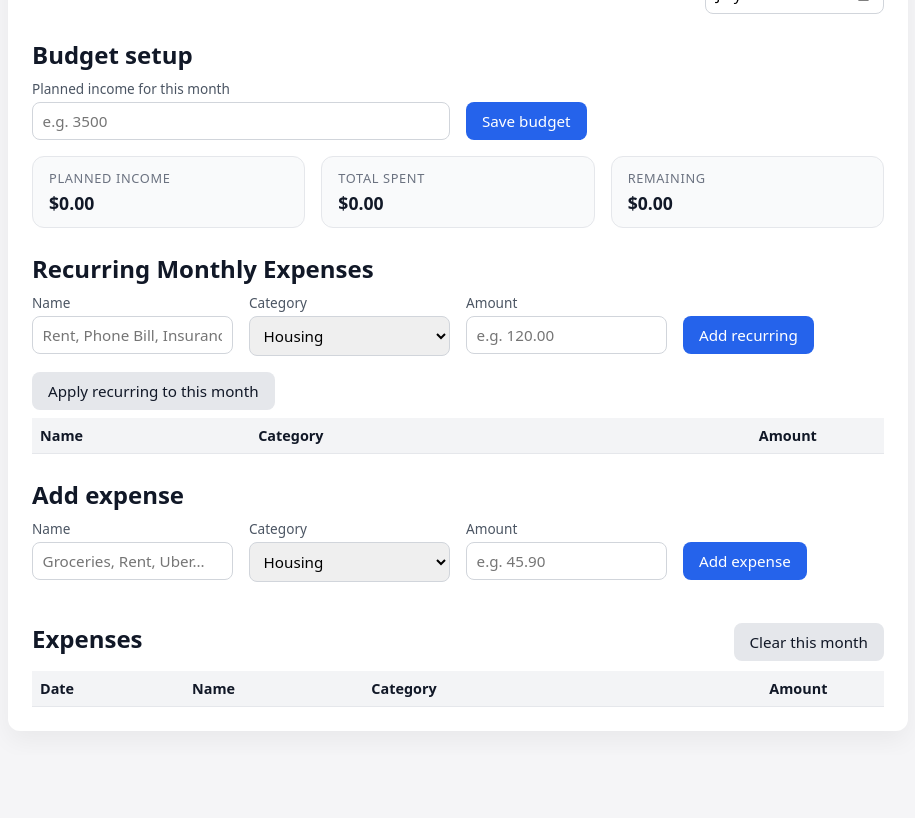
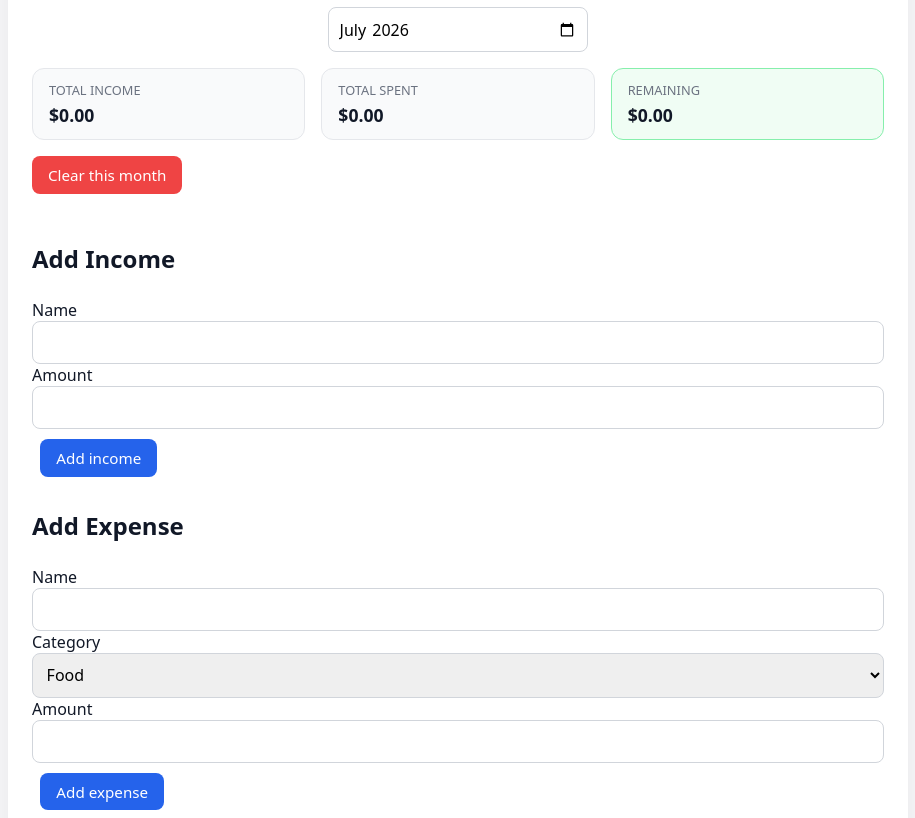
Before and after one commit to kay-rensch/kaylies-budget, a plain HTML site: page index.html in a window 1280 px wide. Shown: the part 137-955 px from the top of the page, without its empty margins (182-1097 px from the left). Before the commit the page ends 892 px from the top, so only its background shows below. Drawn offline with Linux system fonts and the light colour scheme; no server answers.

Commit message:
Update index.html

```diff
--- a/index.html
+++ b/index.html
@@ -2,71 +2,156 @@
 <html lang="en">
 <head>
   <meta charset="UTF-8" />
-  <title>Kaylie's Monthly Budget Tracker</title>
+  <title>Kaylie's Budget</title>
   <meta name="viewport" content="width=device-width, initial-scale=1" />
   <style>
     * { box-sizing: border-box; font-family: system-ui, -apple-system, BlinkMacSystemFont, "Segoe UI", sans-serif; }
     body { margin: 0; padding: 1.5rem; background: #f5f5f7; color: #111827; }
-    h1 { margin-bottom: 0.25rem; }
-    h2 { margin-top: 1.5rem; margin-bottom: 0.5rem; }
-    .container { max-width: 900px; margin: 0 auto; background: #ffffff; padding: 1.5rem; border-radius: 0.75rem; box-shadow: 0 10px 25px rgba(0,0,0,0.05); }
-    .row { display: flex; flex-wrap: wrap; gap: 1rem; margin-bottom: 1rem; }
-    .row > div { flex: 1 1 200px; }
-    label { display: block; font-size: 0.85rem; margin-bottom: 0.25rem; color: #4b5563; }
-    input, select { width: 100%; padding: 0.5rem 0.6rem; border-radius: 0.5rem; border: 1px solid #d1d5db; font-size: 0.95rem; }
-    input:focus, select:focus { outline: none; border-color: #2563eb; box-shadow: 0 0 0 1px #2563eb33; }
-    button { border: none; border-radius: 0.5rem; padding: 0.55rem 1rem; font-size: 0.95rem; cursor: pointer; }
-    .btn-primary { background: #2563eb; color: #ffffff; }
-    .btn-secondary { background: #e5e7eb; color: #111827; }
-    .btn-danger { background: #ef4444; color: #ffffff; }
-    .summary { display: flex; flex-wrap: wrap; gap: 1rem; margin: 1rem 0; }
-    .card { flex: 1 1 150px; background: #f9fafb; border-radius: 0.75rem; padding: 0.75rem 1rem; border: 1px solid #e5e7eb; }
-    .card-title { font-size: 0.8rem; text-transform: uppercase; letter-spacing: 0.05em; color: #6b7280; margin-bottom: 0.25rem; }
-    .card-value { font-size: 1.1rem; font-weight: 600; }
-    .card.good { border-color: #22c55e33; background: #ecfdf3; }
-    .card.bad { border-color: #ef444433; background: #fef2f2; }
+
+    h1 {
+      text-align: center;
+      font-size: 1.8rem;
+      font-weight: 700;
+      margin-bottom: 0.25rem;
+    }
+
+    .month-title {
+      text-align: center;
+      font-size: 0.8rem;
+      text-transform: uppercase;
+      letter-spacing: 0.05em;
+      color: #6b7280;
+      margin-top: 1rem;
+      margin-bottom: 0.25rem;
+    }
+
+    .section-spaced {
+      margin-top: 2rem;
+      margin-bottom: 1.5rem;
+    }
+
+    /* NEW: move buttons down slightly */
+    .move-down {
+      margin-top: 0.6rem;
+    }
+
+    .container {
+      max-width: 900px;
+      margin: 0 auto;
+      background: #ffffff;
+      padding: 1.5rem;
+      border-radius: 0.75rem;
+      box-shadow: 0 10px 25px rgba(0,0,0,0.05);
+    }
+
+    input, select {
+      width: 100%;
+      padding: 0.6rem;
+      border-radius: 0.5rem;
+      border: 1px solid #d1d5db;
+      font-size: 1rem;
+    }
+
+    #monthSelect {
+      width: 260px;
+      margin: 0 auto;
+      display: block;
+    }
+
+    button {
+      border: none;
+      border-radius: 0.5rem;
+      padding: 0.55rem 1rem;
+      font-size: 0.95rem;
+      cursor: pointer;
+    }
+
+    .btn-primary { background: #2563eb; color: #fff; }
+    .btn-danger { background: #ef4444; color: #fff; }
+
+    .summary {
+      display: flex;
+      gap: 1rem;
+      margin: 1rem 0;
+      flex-wrap: wrap;
+    }
+
+    .card {
+      flex: 1 1 150px;
+      background: #f9fafb;
+      border-radius: 0.75rem;
+      padding: 0.75rem 1rem;
+      border: 1px solid #e5e7eb;
+    }
+
+    .card-title {
+      font-size: 0.8rem;
+      text-transform: uppercase;
+      color: #6b7280;
+      margin-bottom: 0.25rem;
+    }
+
+    .card-value {
+      font-size: 1.1rem;
+      font-weight: 600;
+    }
+
+    #remainingCard {
+      background: #f0fdf4;
+      border-color: #86efac;
+    }
+
     table { width: 100%; border-collapse: collapse; margin-top: 0.5rem; }
-    th, td { padding: 0.5rem; font-size: 0.9rem; border-bottom: 1px solid #e5e7eb; text-align: left; }
+    th, td { padding: 0.5rem; border-bottom: 1px solid #e5e7eb; }
     th { background: #f3f4f6; font-weight: 600; }
-    tr:nth-child(even) td { background: #f9fafb; }
     .right { text-align: right; }
-    .category-pill { display: inline-block; padding: 0.15rem 0.5rem; border-radius: 999px; font-size: 0.75rem; background: #e5e7eb; color: #374151; }
-    .header-row { display: flex; justify-content: space-between; align-items: baseline; gap: 1rem; flex-wrap: wrap; }
-    .small { font-size: 0.8rem; color: #6b7280; }
+
+    .category-pill {
+      padding: 0.15rem 0.5rem;
+      border-radius: 999px;
+      background: #e5e7eb;
+      font-size: 0.75rem;
+    }
+
+    .money-rain {
+      position: fixed;
+      top: 0;
+      left: 0;
+      width: 100%;
+      height: 100%;
+      pointer-events: none;
+      overflow: hidden;
+      z-index: 9999;
+    }
+
+    .money {
+      position: absolute;
+      font-size: 2rem;
+      animation: fall 1.5s linear forwards;
+    }
+
+    @keyframes fall {
+      from { transform: translateY(-50px) rotate(0deg); opacity: 1; }
+      to { transform: translateY(120vh) rotate(360deg); opacity: 0; }
+    }
   </style>
 </head>
 <body>
+
   <div class="container">
-    <div class="header-row">
-      <div>
-        <h1>Kaylie's Monthly Budget</h1>
-        <div class="small">Data is auto synced to Firebase.</div>
-      </div>
-      <div>
-        <label for="monthSelect">Month</label>
-        <input type="month" id="monthSelect" />
-      </div>
-    </div>
 
-    <h2>Budget setup</h2>
-    <div class="row">
-      <div>
-        <label for="incomeInput">Planned income for this month</label>
-        <input type="number" id="incomeInput" min="0" step="0.01" placeholder="e.g. 3500" />
-      </div>
-      <div>
-        <label>&nbsp;</label>
-        <button class="btn-primary" id="saveBudgetBtn">Save budget</button>
-      </div>
-    </div>
+    <h1>Kaylie's Budget</h1>
+
+    <div class="month-title">Month</div>
+    <input type="month" id="monthSelect" />
 
     <div class="summary">
       <div class="card">
-        <div class="card-title">Planned income</div>
+        <div class="card-title">Total Income</div>
         <div class="card-value" id="plannedIncome">$0.00</div>
       </div>
       <div class="card">
-        <div class="card-title">Total spent</div>
+        <div class="card-title">Total Spent</div>
         <div class="card-value" id="totalSpent">$0.00</div>
       </div>
       <div class="card" id="remainingCard">
@@ -75,83 +160,64 @@
       </div>
     </div>
 
-    <!-- RECURRING EXPENSES SECTION -->
-    <h2>Recurring Monthly Expenses</h2>
+    <button class="btn-danger" id="clearMonthBtn" style="margin-bottom:1rem;">Clear this month</button>
+
+    <h2 class="section-spaced">Add Income</h2>
     <div class="row">
       <div>
-        <label for="recName">Name</label>
-        <input type="text" id="recName" placeholder="Rent, Phone Bill, Insurance..." />
+        <label>Name</label>
+        <input type="text" id="incomeName" />
       </div>
       <div>
-        <label for="recCategory">Category</label>
-        <select id="recCategory">
-          <option value="Housing">Housing</option>
+        <label>Amount</label>
+        <input type="number" id="incomeAmount" min="0" step="0.01" />
+      </div>
+      <div>
+        <label>&nbsp;</label>
+        <button class="btn-primary move-down" id="addIncomeBtn">Add income</button>
+      </div>
+    </div>
+
+    <h2 class="section-spaced">Add Expense</h2>
+    <div class="row">
+      <div>
+        <label>Name</label>
+        <input type="text" id="expenseName" />
+      </div>
+      <div>
+        <label>Category</label>
+        <select id="expenseCategory">
           <option value="Food">Food</option>
+          <option value="Entertainment">Entertainment</option>
           <option value="Transportation">Transportation</option>
-          <option value="Utilities">Utilities</option>
-          <option value="Entertainment">Entertainment</option>
-          <option value="Debt">Debt</option>
-          <option value="Savings">Savings</option>
+          <option value="Personal Care">Personal Care</option>
           <option value="Other">Other</option>
         </select>
       </div>
       <div>
-        <label for="recAmount">Amount</label>
-        <input type="number" id="recAmount" min="0" step="0.01" placeholder="e.g. 120.00" />
+        <label>Amount</label>
+        <input type="number" id="expenseAmount" min="0" step="0.01" />
       </div>
       <div>
         <label>&nbsp;</label>
-        <button class="btn-primary" id="addRecurringBtn">Add recurring</button>
+        <button class="btn-primary move-down" id="addExpenseBtn">Add expense</button>
       </div>
     </div>
 
-    <button class="btn-secondary" id="applyRecurringBtn">Apply recurring to this month</button>
-
+    <h2>Income</h2>
     <table>
       <thead>
         <tr>
+          <th>Date</th>
           <th>Name</th>
-          <th>Category</th>
           <th class="right">Amount</th>
           <th></th>
         </tr>
       </thead>
-      <tbody id="recurringTableBody"></tbody>
+      <tbody id="incomeTableBody"></tbody>
     </table>
 
-    <h2>Add expense</h2>
-    <div class="row">
-      <div>
-        <label for="expenseName">Name</label>
-        <input type="text" id="expenseName" placeholder="Groceries, Rent, Uber..." />
-      </div>
-      <div>
-        <label for="expenseCategory">Category</label>
-        <select id="expenseCategory">
-          <option value="Housing">Housing</option>
-          <option value="Food">Food</option>
-          <option value="Transportation">Transportation</option>
-          <option value="Utilities">Utilities</option>
-          <option value="Entertainment">Entertainment</option>
-          <option value="Debt">Debt</option>
-          <option value="Savings">Savings</option>
-          <option value="Other">Other</option>
-        </select>
-      </div>
-      <div>
-        <label for="expenseAmount">Amount</label>
-        <input type="number" id="expenseAmount" min="0" step="0.01" placeholder="e.g. 45.90" />
-      </div>
-      <div>
-        <label>&nbsp;</label>
-        <button class="btn-primary" id="addExpenseBtn">Add expense</button>
-      </div>
-    </div>
-
-    <div class="header-row">
-      <h2>Expenses</h2>
-      <button class="btn-secondary" id="clearMonthBtn">Clear this month</button>
-    </div>
+    <h2>Expenses</h2>
     <table>
       <thead>
         <tr>
@@ -164,7 +230,10 @@
       </thead>
       <tbody id="expenseTableBody"></tbody>
     </table>
+
   </div>
+
+  <div id="moneyRain" class="money-rain"></div>
 
   <script type="module" src="app.js"></script>
 </body>
```
